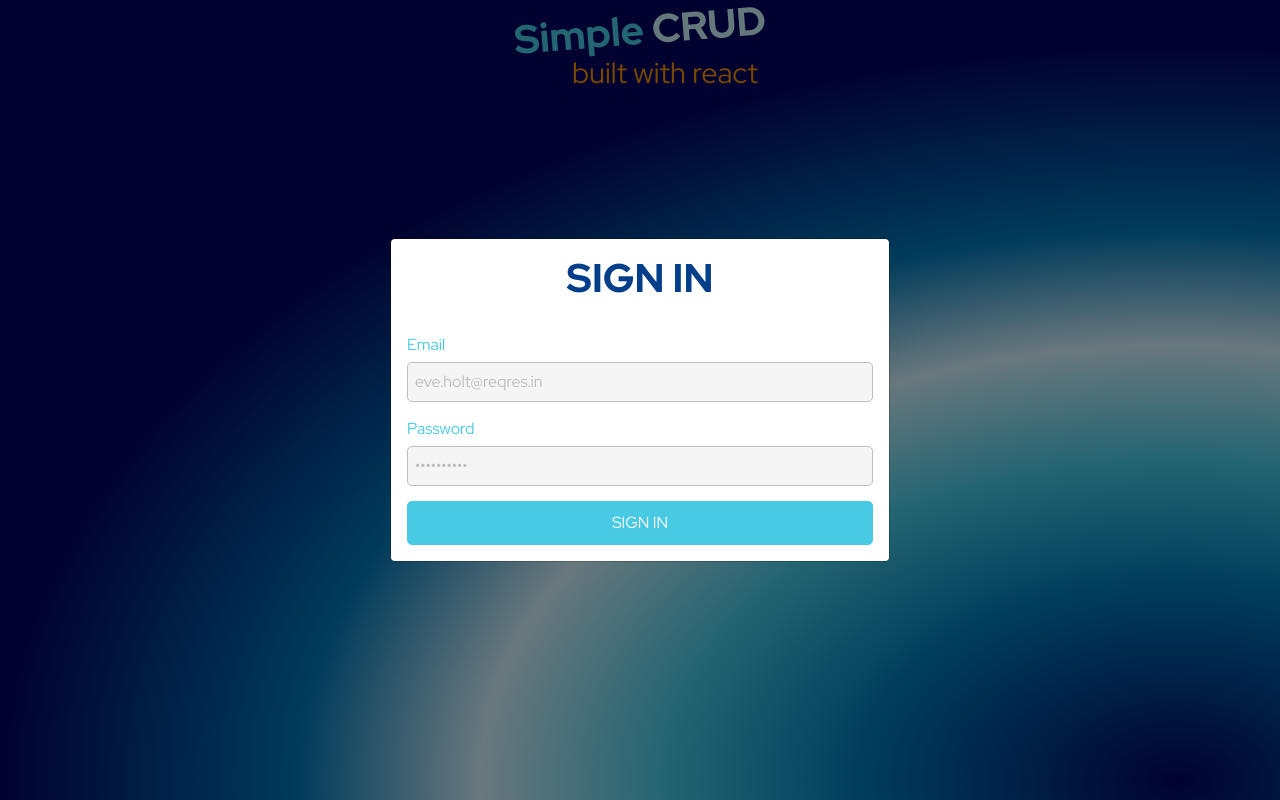
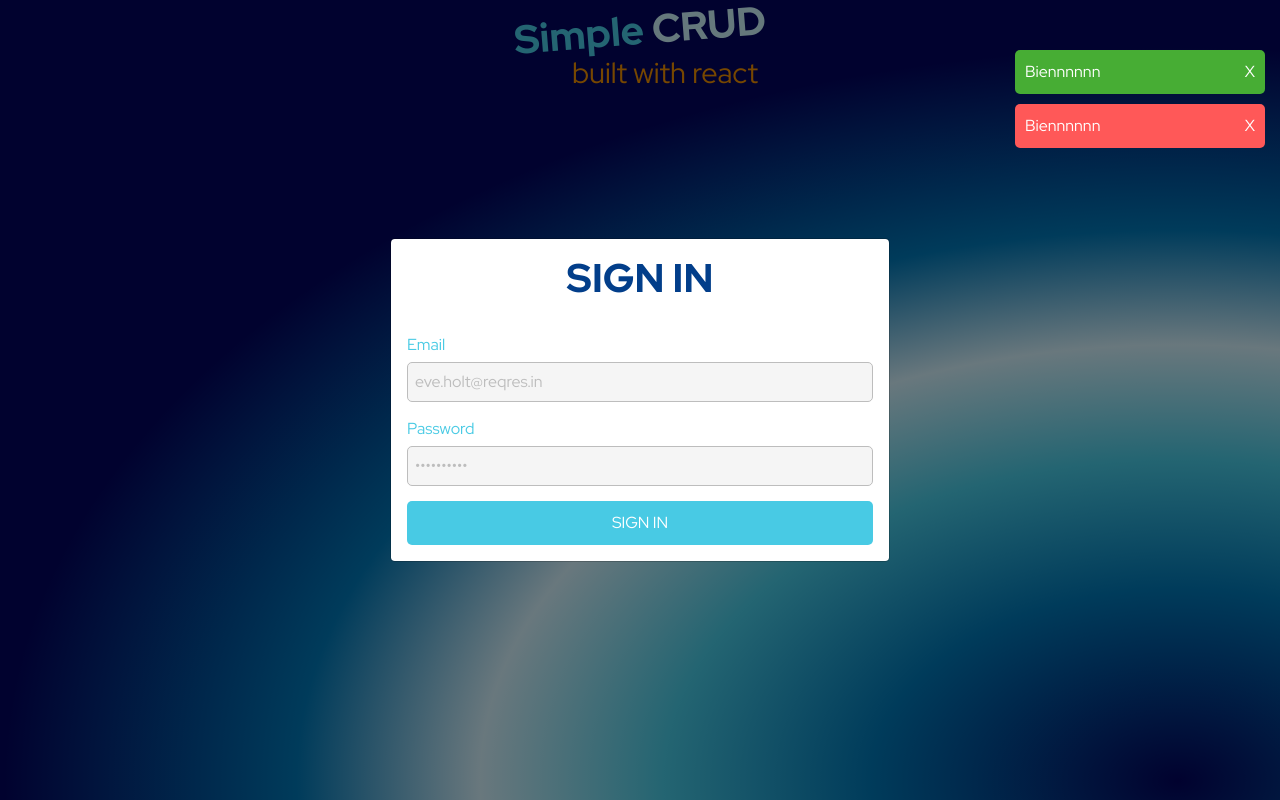
Before and after one commit to adj87/simple-crud, a React (Create React App) app: page /login in a window 1280 px wide. Built offline with nearby package versions, Linux system fonts and the light colour scheme.

Commit message:
implements notification center in App. Create new colors in theme

```diff
--- a/src/App.jsx
+++ b/src/App.jsx
@@ -8,6 +8,7 @@ import routes from './routes';
 import store from './redux/store';
 import ProtectedRoute from './components/ProtectedRoute';
 import Loading from './app/Loading';
+import NotificationCenter from './app/NotificationCenter';
 
 function App() {
   return (
@@ -23,6 +24,7 @@ function App() {
             })}
           </Switch>
           <Loading />
+          <NotificationCenter />
         </BrowserRouter>
       </ThemeProvider>
     </Provider>
--- a/src/app/NotificationCenter/index.jsx
+++ b/src/app/NotificationCenter/index.jsx
@@ -1,35 +1,56 @@
 import React from 'react';
 import { connect } from 'react-redux';
-import styled from 'styled-components';
+import styled, { withTheme } from 'styled-components';
 import operations from '../../redux/operations';
 
 const NotificationCenterBackground = styled.div`
   position: fixed;
   top: 50px;
   right: 15px;
+  z-index: 100000;
 `;
 
+const Cross = styled.span`
+  cursor: pointer;
+  color: white;
+  &:after {
+    content: 'X';
+  }
+`;
 const Notification = styled.div`
-  width: 50px;
+  min-width: 250px;
   padding: 10px;
-  background-color: ${({ type }) => {
+  margin-bottom: 10px;
+  color: white;
+  display: flex;
+  justify-content: space-between;
+  border-radius: 5px;
+  background-color: ${({ type, theme }) => {
     switch (type) {
       case 'success':
-        return 'green';
-      case 'info':
-        return 'green';
+        return theme.palette.success;
+      case 'error':
+        return theme.palette.error;
 
       default:
-        break;
+        return theme.palette.success;
     }
   }};
 `;
 
-const NotificationCenter = ({ notifications }) => {
+const NotificationCenter = ({
+  notifications = [
+    { type: 'success', message: 'Biennnnnn' },
+    { type: 'error', message: 'Biennnnnn' },
+  ],
+}) => {
   return (
     <NotificationCenterBackground>
-      {notifications.map(() => (
-        <Notification type="success" />
+      {notifications.map((el) => (
+        <Notification type={el.type}>
+          <span>{el.message}</span>
+          <Cross />
+        </Notification>
       ))}
     </NotificationCenterBackground>
   );
@@ -38,4 +59,6 @@ const NotificationCenter = ({ notifications }) => {
 const mapDispatchToProps = { ...operations };
 const mapStateToProps = (state) => state;
 
-export default connect(mapStateToProps, mapDispatchToProps)(NotificationCenter);
+const NotificationCenterWithTheme = withTheme(NotificationCenter);
+
+export default connect(mapStateToProps, mapDispatchToProps)(NotificationCenterWithTheme);
--- a/src/redux/reducer.js
+++ b/src/redux/reducer.js
@@ -22,6 +22,7 @@ const appReducer = (state = initialState, action) => {
         ...state,
         data: payload,
       };
+
     case actionTypes.SET_LOADING:
       return {
         ...state,
--- a/src/utils/theme.js
+++ b/src/utils/theme.js
@@ -19,6 +19,7 @@ const theme = {
       light: '#FFDCA8',
     },
     error: '#FF5858',
+    success: '#47ad34',
     grey: {
       50: '#fafafa',
       100: '#f5f5f5',
```
